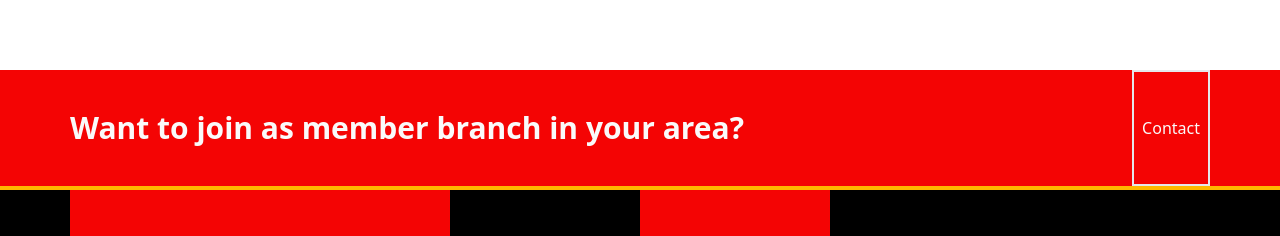
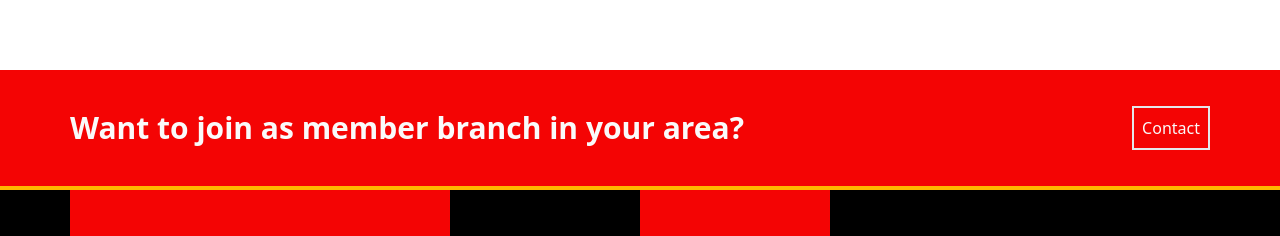
Before and after one commit to mdekramulhoqitf/Petrol, a plain HTML site: page index.html in a window 1280 px wide. Shown: the part 4019-4255 px from the top of the page. Drawn offline with nearby package versions, Linux system fonts and the light colour scheme.

Commit message:
button auto height problem solved here...
solved the problem in button of contact part by using align-self : center; in css

```diff
--- a/index.html
+++ b/index.html
@@ -281,7 +281,7 @@
           <h3 class="font-extrabold text-3xl py-10 text-zinc-50 w-3/5">
             Want to join as member branch in your area?
           </h3>
-          <button class="border-2 border-solid text-zinc-50 py-2 px-2">
+          <button class="border-2 border-solid text-zinc-50 py-2 px-2 self-center">
             Contact
           </button>
         </div>
```
